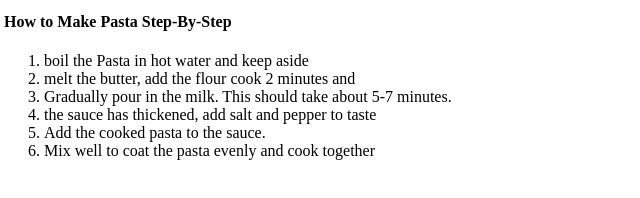
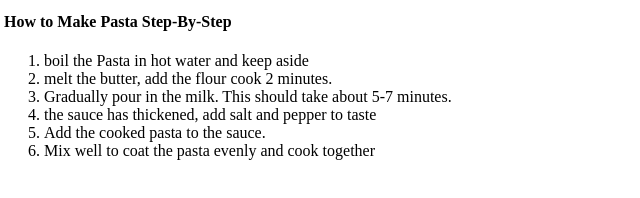
Before and after one commit to Sumu154/The_Odin_Project, a plain HTML site: page Odin_recipes/recipes/pasta.html in a window 1280 px wide. Shown: the part 556-754 px from the top of the page, 4-644 px from the left. Drawn offline with Linux system fonts and the light colour scheme.

Commit message:
Update pasta.html

```diff
--- a/Odin_recipes/recipes/pasta.html
+++ b/Odin_recipes/recipes/pasta.html
@@ -30,7 +30,7 @@
         <h4> How to Make Pasta Step-By-Step </h4>
         <ol>
             <li> boil the Pasta in hot water and keep aside </li>
-            <li> melt the butter, add the flour cook 2 minutes and </li>
+            <li> melt the butter, add the flour cook 2 minutes. </li>
             <li> Gradually pour in the milk. This should take about 5-7 minutes. </li>
             <li>  the sauce has thickened, add salt and pepper to taste </li>
             <li> Add the cooked pasta to the sauce. </li>
```
